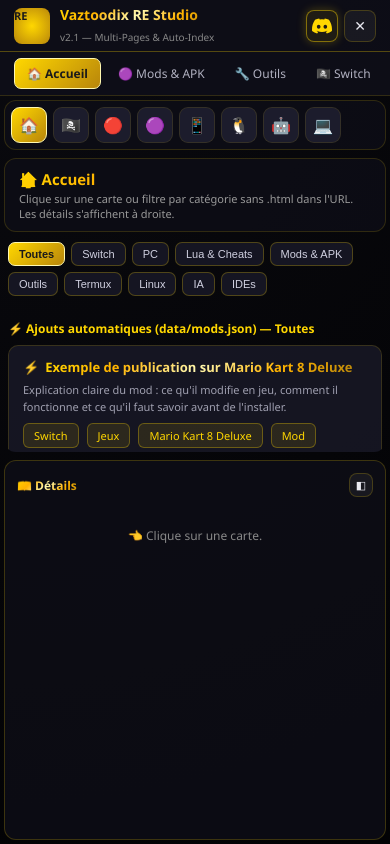
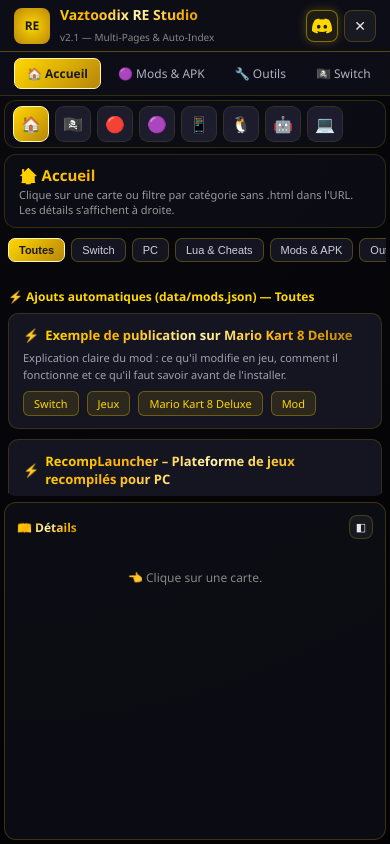
Before and after one commit to 24vaztoodix24-lang/Vaztoodix.com-, a plain HTML site: page index.html in a window 390 px wide. Both pictures are taken after a click on the button "Toutes". Drawn offline with Linux system fonts and the light colour scheme.

Commit message:
Refactor HTML structure and style adjustments

```diff
--- a/index.html
+++ b/index.html
@@ -15,7 +15,7 @@ html, body { height: 100%; font-family: 'Segoe UI', -apple-system, BlinkMacSyste
 .gold-text { background: linear-gradient(135deg, #ffd700 0%, #ffb300 25%, #fff8b0 50%, #ffb300 75%, #b8860b 100%); -webkit-background-clip: text; background-clip: text; -webkit-text-fill-color: transparent; font-weight: bold; }
 .app-header { height: 52px; background: rgba(15, 15, 25, 0.85); border-bottom: 1px solid rgba(255, 215, 0, 0.3); display: flex; align-items: center; justify-content: space-between; padding: 0 14px; z-index: 100; flex-shrink: 0; }
 .logo-area { display: flex; align-items: center; gap: 10px; }
-.logo { width: 36px; height: 36px; background: radial-gradient(circle, #ffd700, #b8860b); border-radius: 8px; display: flex; align-items: justify-content: center; font-weight: bold; font-size: 11px; color: #1a1a1a; }
+.logo { width: 36px; height: 36px; background: radial-gradient(circle, #ffd700, #b8860b); border-radius: 8px; display: flex; align-items: center; justify-content: center; font-weight: bold; font-size: 12px; color: #1a1a1a; flex-shrink: 0; }
 .app-title h1 { font-size: 14px; }
 .app-title .version { font-size: 10px; color: #888; }
 .header-actions { display: flex; gap: 6px; align-items: center; }
@@ -32,7 +32,7 @@ html, body { height: 100%; font-family: 'Segoe UI', -apple-system, BlinkMacSyste
 .top-nav a.active { background: linear-gradient(135deg, #ffd700, #b8860b); color: #1a1a1a; border-color: #fff8b0; font-weight: bold; }
 .app-main { flex: 1; display: flex; gap: 8px; padding: 8px; overflow: hidden; min-height: 0; }
 .sidebar { width: 52px; background: rgba(15, 15, 25, 0.7); border: 1px solid rgba(255, 215, 0, 0.15); border-radius: 12px; display: flex; flex-direction: column; align-items: center; padding: 8px 0; gap: 6px; flex-shrink: 0; overflow-y: auto; }
-.nav-btn { width: 38px; height: 38px; background: rgba(40, 40, 60, 0.6); border: 1px solid rgba(255, 215, 0, 0.1); border-radius: 9px; font-size: 16px; cursor: pointer; color: #e8e8f0; display: flex; align-items: center; justify-content: center; text-decoration: none; transition: 0.2s; }
+.nav-btn { width: 38px; height: 38px; background: rgba(40, 40, 60, 0.6); border: 1px solid rgba(255, 215, 0, 0.1); border-radius: 9px; font-size: 16px; cursor: pointer; color: #e8e8f0; display: flex; align-items: center; justify-content: center; text-decoration: none; transition: 0.2s; flex-shrink: 0; }
 .nav-btn:active { transform: scale(0.92); }
 .nav-btn.active { background: linear-gradient(135deg, #ffd700, #b8860b); color: #1a1a1a; border-color: #fff8b0; }
 .center-panel { flex: 1; display: flex; flex-direction: column; gap: 8px; min-width: 0; min-height: 0; }
@@ -47,7 +47,7 @@ html, body { height: 100%; font-family: 'Segoe UI', -apple-system, BlinkMacSyste
 .panel-content { flex: 1; overflow-y: auto; padding: 4px; border-radius: 12px; min-height: 0; }
 .panel-content::-webkit-scrollbar { width: 6px; }
 .panel-content::-webkit-scrollbar-thumb { background: linear-gradient(180deg, #ffd700, #b8860b); border-radius: 3px; }
-.cards-grid { display: grid; grid-template-columns: repeat(auto-fill, minmax(200px, 1fr)); gap: 10px; padding-bottom: 20px; }
+.cards-grid { display: grid; grid-template-columns: repeat(auto-fill, minmax(210px, 1fr)); gap: 10px; padding-bottom: 20px; }
 .card { background: rgba(25, 25, 40, 0.8); border: 1px solid rgba(255, 215, 0, 0.15); border-radius: 10px; padding: 12px 14px; cursor: pointer; transition: 0.2s; min-height: 90px; display: block; user-select: none; text-decoration: none; color: inherit; }
 .card:hover { border-color: rgba(255,215,0,0.4); box-shadow: 0 0 16px rgba(255,215,0,0.15); }
 .card:active { transform: scale(0.98); }
@@ -76,14 +76,19 @@ html, body { height: 100%; font-family: 'Segoe UI', -apple-system, BlinkMacSyste
 .link-btn.sharezip { border-color: rgba(80,220,120,0.5); color: #50dc78; background: rgba(80,220,120,0.1); }
 .link-btn.sharezip:hover { background: rgba(80,220,120,0.2); }
 @media (max-width: 900px) {
-  .app-main { flex-direction: column; padding: 4px; }
-  .sidebar { width: 100%; height: 50px; flex-direction: row; padding: 6px; overflow-x: auto; }
+  .app-main { flex-direction: column; padding: 4px; gap: 6px; }
+  .sidebar { width: 100%; height: 48px; flex-direction: row; padding: 5px 8px; overflow-x: auto; overflow-y: hidden; }
   .nav-btn { width: 36px; height: 36px; }
-  .right-panel { width: 100%; min-width: unset; height: 45vh; }
-  .right-panel.collapsed { height: 48px; width: 100%; min-width: unset; }
-  .cards-grid { grid-template-columns: repeat(auto-fill, minmax(150px, 1fr)); }
+  .center-panel { flex: 1; min-height: 0; }
+  .right-panel { width: 100%; min-width: unset; height: 40vh; flex-shrink: 0; }
+  .right-panel.collapsed { height: 42px; width: 100%; min-width: unset; }
+  .cards-grid { grid-template-columns: repeat(auto-fill, minmax(160px, 1fr)); }
 }
-@media (max-width: 500px) { .cards-grid { grid-template-columns: 1fr; } }
+@media (max-width: 500px) {
+  .cards-grid { grid-template-columns: 1fr; }
+  .filter-bar { flex-wrap: nowrap; overflow-x: auto; padding-bottom: 4px; }
+  .filter-btn { flex-shrink: 0; }
+}
 </style>
 </head>
 <body>
@@ -103,27 +108,27 @@ html, body { height: 100%; font-family: 'Segoe UI', -apple-system, BlinkMacSyste
 </header>
 
 <nav class="top-nav">
-  <a href="index.html" class="active">🏠 Accueil</a>
-  <a href="mods.html">🟣 Mods & APK</a>
-  <a href="outils.html">🔧 Outils</a>
-  <a href="switch.html">🏴‍☠️ Switch</a>
-  <a href="lua-cheats.html">🎮 Lua & Cheats</a>
-  <a href="termux.html">📱 Termux</a>
-  <a href="linux.html">🐧 Linux</a>
-  <a href="ia.html">🤖 IA</a>
-  <a href="ides.html">💻 IDEs</a>
+  <a href="./" data-cat="Toutes" class="active">🏠 Accueil</a>
+  <a href="mods.html" data-cat="Mods & APK">🟣 Mods & APK</a>
+  <a href="outils.html" data-cat="Outils">🔧 Outils</a>
+  <a href="switch.html" data-cat="Switch">🏴‍☠️ Switch</a>
+  <a href="lua-cheats.html" data-cat="Lua & Cheats">🎮 Lua & Cheats</a>
+  <a href="termux.html" data-cat="Termux">📱 Termux</a>
+  <a href="linux.html" data-cat="Linux">🐧 Linux</a>
+  <a href="ia.html" data-cat="IA">🤖 IA</a>
+  <a href="ides.html" data-cat="IDEs">💻 IDEs</a>
 </nav>
 
 <main class="app-main">
   <aside class="sidebar">
-    <a href="index.html" class="nav-btn active">🏠</a>
-    <a href="switch.html" class="nav-btn">🏴‍☠️</a>
-    <a href="lua-cheats.html" class="nav-btn">🔴</a>
-    <a href="mods.html" class="nav-btn">🟣</a>
-    <a href="termux.html" class="nav-btn">📱</a>
-    <a href="linux.html" class="nav-btn">🐧</a>
-    <a href="ia.html" class="nav-btn">🤖</a>
-    <a href="ides.html" class="nav-btn">💻</a>
+    <a href="./" data-cat="Toutes" class="nav-btn active">🏠</a>
+    <a href="switch.html" data-cat="Switch" class="nav-btn">🏴‍☠️</a>
+    <a href="lua-cheats.html" data-cat="Lua & Cheats" class="nav-btn">🔴</a>
+    <a href="mods.html" data-cat="Mods & APK" class="nav-btn">🟣</a>
+    <a href="termux.html" data-cat="Termux" class="nav-btn">📱</a>
+    <a href="linux.html" data-cat="Linux" class="nav-btn">🐧</a>
+    <a href="ia.html" data-cat="IA" class="nav-btn">🤖</a>
+    <a href="ides.html" data-cat="IDEs" class="nav-btn">💻</a>
   </aside>
 
   <section class="center-panel">
@@ -148,17 +153,24 @@ html, body { height: 100%; font-family: 'Segoe UI', -apple-system, BlinkMacSyste
 
 <script>
 const HOME_CARDS = [
-  { icon:"🏴‍☠️", name:"Switch Games", category:"Switch", desc:"Jeux Switch NSP/XCI avec liens share.zip directs.", tags:["NSP","XCI","share.zip"], links:[{label:"Voir la page Switch",url:"switch.html",type:"sharezip"}], tutorial:"Ouvre la page Switch pour voir les 7 jeux avec leurs liens share.zip directs." },
-  { icon:"🔴", name:"IOS / Modding Rayan", category:"Lua & Cheats", desc:"Scripts Lua, injection DLL, cheats Fortnite, V-Bucks.", tags:["Lua","DLL","Fortnite"], links:[{label:"Voir la page Lua & Cheats",url:"lua-cheats.html",type:"mega"}], tutorial:"Ouvre la page Lua & Cheats pour le tutoriel complet." },
-  { icon:"🟣", name:"Mods & APK", category:"Mods & APK", desc:"APK, Smali, binaires Windows.", tags:["Apktool","JADX","PE"], links:[{label:"Voir la page Mods",url:"mods.html",type:"mega"}], tutorial:"Ouvre la page Mods pour APK et binaires Windows." },
-  { icon:"🔧", name:"Outils RE", category:"Outils", desc:"Ghidra, Radare2, Binutils, OpenBin, LLM4Decompile.", tags:["Ghidra","Radare2","Binutils"], links:[{label:"Voir la page Outils",url:"outils.html",type:"mega"}], tutorial:"Ouvre la page Outils pour les outils RE." },
-  { icon:"📱", name:"Termux", category:"Termux", desc:"Outils de RE sur Android.", tags:["Radare2","Ghidra","Apktool"], links:[{label:"Voir Termux",url:"termux.html",type:"mega"}], tutorial:"Ouvre Termux pour les outils Android." },
-  { icon:"🐧", name:"Linux", category:"Linux", desc:"Analyse de binaires sur Linux.", tags:["ELF","Ghidra","Radare2"], links:[{label:"Voir Linux",url:"linux.html",type:"mega"}], tutorial:"Ouvre Linux pour les outils d'analyse ELF." },
-  { icon:"🤖", name:"IA & MCP", category:"IA", desc:"REA, GhidraMCP, BetterDecompiler.", tags:["MCP","Claude","Ghidra"], links:[{label:"Voir IA",url:"ia.html",type:"mega"}], tutorial:"Ouvre IA pour les outils IA." },
-  { icon:"💻", name:"IDEs", category:"IDEs", desc:"Claude Code, VS Code, Cursor.", tags:["Claude","VSCode","Cursor"], links:[{label:"Voir IDEs",url:"ides.html",type:"mega"}], tutorial:"Ouvre IDEs pour les IDE recommandés." }
+  { icon:"🏴‍☠️", name:"Switch Games", category:"Switch", desc:"Jeux Switch NSP/XCI avec liens share.zip directs.", tags:["NSP","XCI","share.zip"], links:[{label:"Ouvrir la page complète Switch",url:"switch.html",type:"sharezip"}], tutorial:"Clique sur le bouton pour ouvrir la page dédiée Switch." },
+  { icon:"🔴", name:"IOS / Modding Rayan", category:"Lua & Cheats", desc:"Scripts Lua, injection DLL, cheats Fortnite, V-Bucks.", tags:["Lua","DLL","Fortnite"], links:[{label:"Ouvrir la page complète Lua & Cheats",url:"lua-cheats.html",type:"mega"}], tutorial:"Clique sur le bouton pour ouvrir la page dédiée Lua & Cheats." },
+  { icon:"🟣", name:"Mods & APK", category:"Mods & APK", desc:"APK, Smali, binaires Windows.", tags:["Apktool","JADX","PE"], links:[{label:"Ouvrir la page complète Mods",url:"mods.html",type:"mega"}], tutorial:"Clique sur le bouton pour ouvrir la page dédiée Mods." },
+  { icon:"🔧", name:"Outils RE", category:"Outils", desc:"Ghidra, Radare2, Binutils, OpenBin, LLM4Decompile.", tags:["Ghidra","Radare2","Binutils"], links:[{label:"Ouvrir la page complète Outils",url:"outils.html",type:"mega"}], tutorial:"Clique sur le bouton pour ouvrir la page dédiée Outils." },
+  { icon:"📱", name:"Termux", category:"Termux", desc:"Outils de RE sur Android.", tags:["Radare2","Ghidra","Apktool"], links:[{label:"Ouvrir la page complète Termux",url:"termux.html",type:"mega"}], tutorial:"Clique sur le bouton pour ouvrir la page dédiée Termux." },
+  { icon:"🐧", name:"Linux", category:"Linux", desc:"Analyse de binaires sur Linux.", tags:["ELF","Ghidra","Radare2"], links:[{label:"Ouvrir la page complète Linux",url:"linux.html",type:"mega"}], tutorial:"Clique sur le bouton pour ouvrir la page dédiée Linux." },
+  { icon:"🤖", name:"IA & MCP", category:"IA", desc:"REA, GhidraMCP, BetterDecompiler.", tags:["MCP","Claude","Ghidra"], links:[{label:"Ouvrir la page complète IA",url:"ia.html",type:"mega"}], tutorial:"Clique sur le bouton pour ouvrir la page dédiée IA." },
+  { icon:"💻", name:"IDEs", category:"IDEs", desc:"Claude Code, VS Code, Cursor.", tags:["Claude","VSCode","Cursor"], links:[{label:"Ouvrir la page complète IDEs",url:"ides.html",type:"mega"}], tutorial:"Clique sur le bouton pour ouvrir la page dédiée IDEs." }
 ];
 
 let remoteMods = [];
+
+// Nettoie automatiquement /index.html dans la barre d'adresse dès l'arrivée
+if (/\/index\.html$/i.test(window.location.pathname)) {
+  const cleanInitUrl = new URL(window.location.href);
+  cleanInitUrl.pathname = cleanInitUrl.pathname.replace(/\/index\.html$/i, "/");
+  window.history.replaceState({}, "", cleanInitUrl.toString());
+}
 
 function getActiveCategoryFromUrl() {
   const params = new URLSearchParams(window.location.search);
@@ -167,7 +179,7 @@ function getActiveCategoryFromUrl() {
 
 function setCleanCategoryUrl(catName) {
   const url = new URL(window.location.href);
-  url.pathname = url.pathname.replace(/\/[^/]*\.html$/, "/");
+  url.pathname = url.pathname.replace(/\/[^/]*\.html$/i, "/");
   if (!catName || catName.toLowerCase() === "toutes") {
     url.searchParams.delete("cat");
   } else {
@@ -175,6 +187,22 @@ function setCleanCategoryUrl(catName) {
   }
   window.history.pushState({ cat: catName }, "", url.toString());
   renderAll();
+}
+
+// Intercepte les clics sur la barre du haut et la sidebar pour filtrer sans .html
+document.querySelectorAll(".top-nav a[data-cat], .sidebar a[data-cat]").forEach(link => {
+  link.addEventListener("click", (e) => {
+    e.preventDefault();
+    const cat = link.getAttribute("data-cat") || "Toutes";
+    setCleanCategoryUrl(cat);
+  });
+});
+
+function syncNavActiveState(activeCat) {
+  document.querySelectorAll(".top-nav a[data-cat], .sidebar a[data-cat]").forEach(link => {
+    const linkCat = (link.getAttribute("data-cat") || "").toLowerCase();
+    link.classList.toggle("active", linkCat === activeCat.toLowerCase());
+  });
 }
 
 function mapModToCardItem(mod) {
@@ -201,6 +229,8 @@ function renderCategoryFilters() {
   const filterBar = document.getElementById("categoryFilters");
   if (!filterBar) return;
   const activeCat = getActiveCategoryFromUrl();
+  syncNavActiveState(activeCat);
+
   const dynamicCats = remoteMods.map(m => m.categorie).filter(Boolean);
   const baseCats = HOME_CARDS.map(c => c.category).filter(Boolean);
   const allCats = ["Toutes", ...Array.from(new Set([...dynamicCats, ...baseCats]))];
@@ -301,7 +331,7 @@ async function loadModsJson() {
     remoteMods = Array.isArray(data) ? data : (data.mods || []);
   } catch (e) {
     console.warn("Impossible de charger data/mods.json :", e);
-    }
+  }
   renderAll();
 }
 
```
